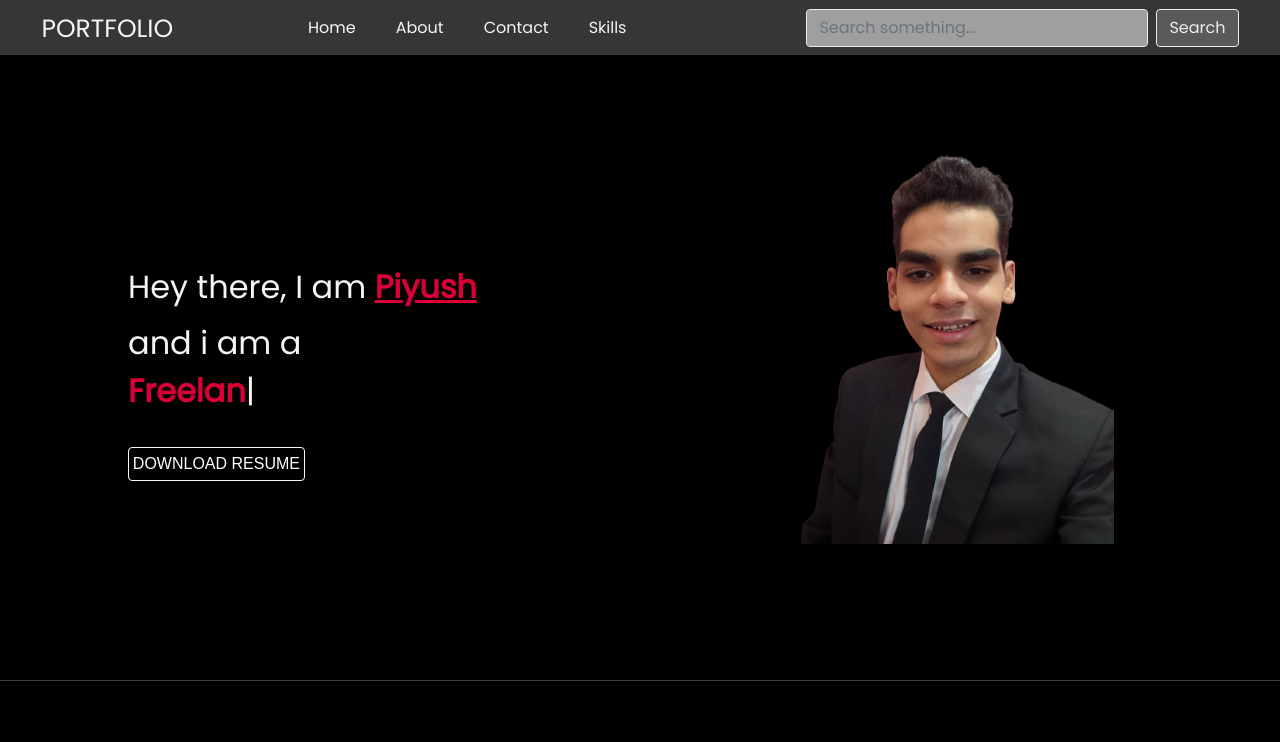
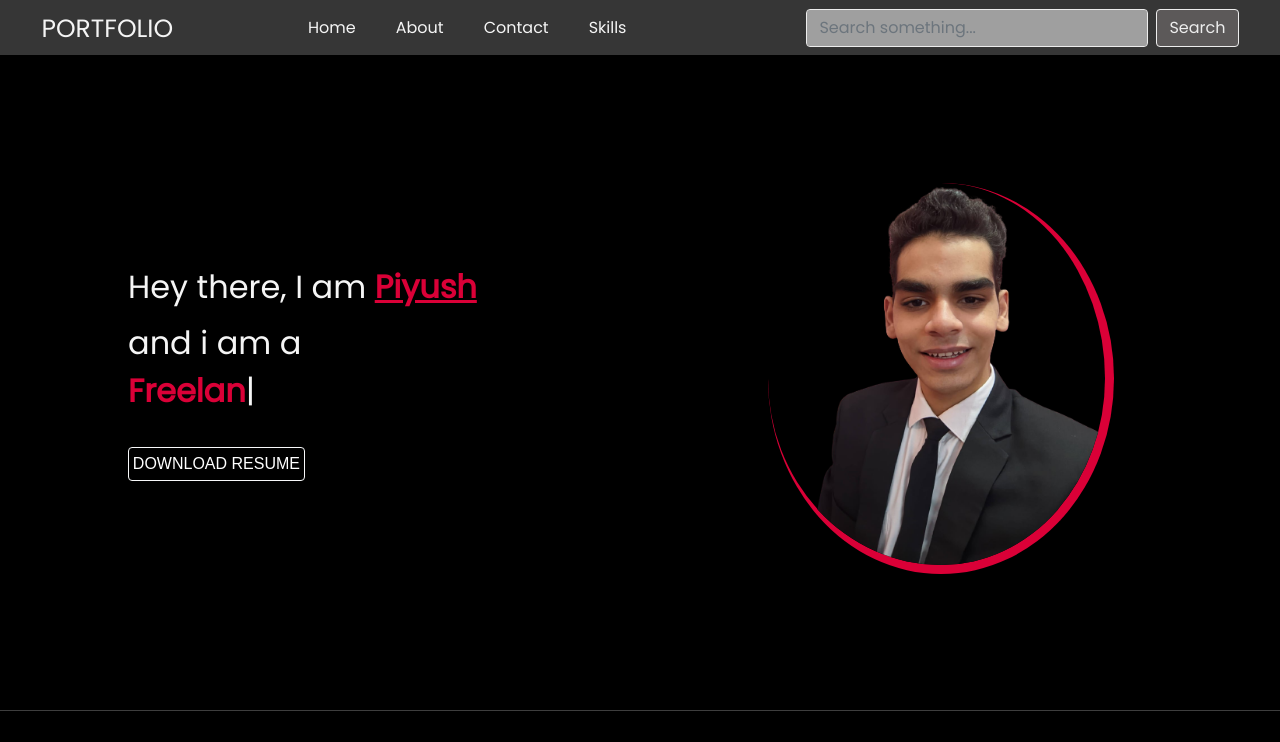
Before and after one commit to vermapiyush823/PORTFLOLIO, a plain HTML site: page index.html in a window 1280 px wide. Shown: the top 742 px of the page. Drawn offline with nearby package versions, Linux system fonts and the light colour scheme.

Commit message:
Update first.css

```diff
--- a/first.css
+++ b/first.css
@@ -54,6 +54,11 @@ color:#E1306C;
 }
 .right-section img {
     width: 90%;
+    margin-top: 2rem;
+    border-right: #DA0037 0.6rem  solid;
+    border-bottom:  #DA0037 0.6rem  solid;
+    border-radius: 50%;
+
 }
 
 .name {
```
